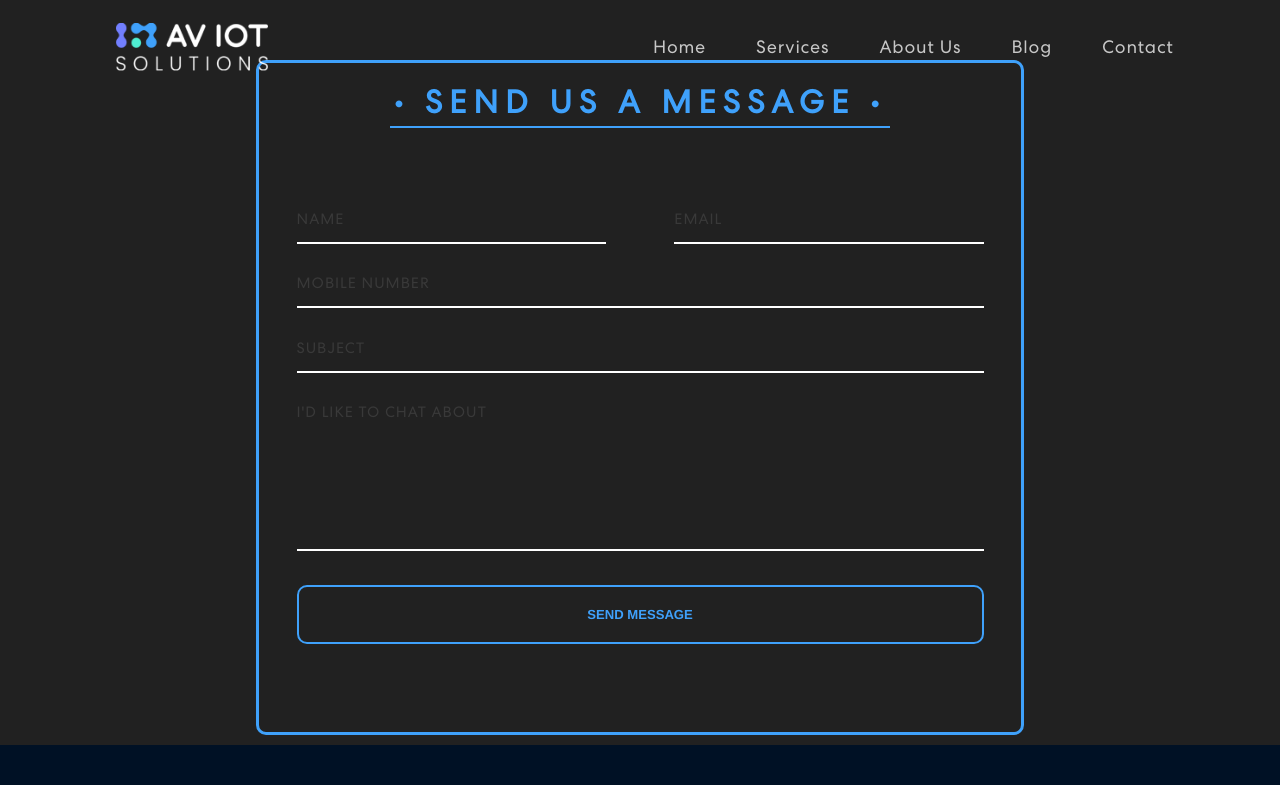
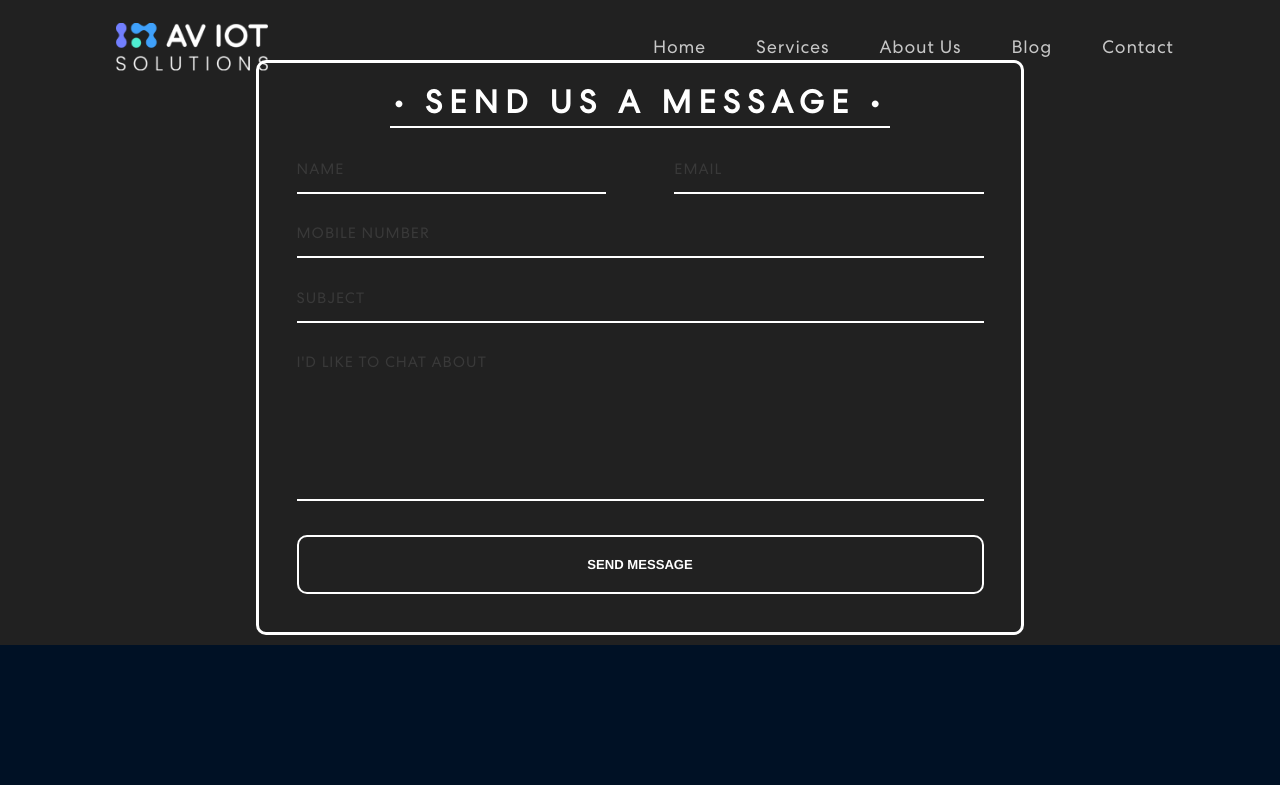
Before and after one commit to harindiw/AV-IOT-Web, a React (Create React App) app: page /SendMsg in a window 1280 px wide. Shown: the top 785 px of the page. Built offline with nearby package versions, Linux system fonts and the light colour scheme.

Commit message:
modify css

```diff
--- a/src/components/Blog/Blog.css
+++ b/src/components/Blog/Blog.css
@@ -2,7 +2,8 @@
     background-color: #001125;
 }
 
-h1.topic{
+h1.topic {
+  padding-left: 44px;
   padding-top: 100px;
   color: #8591B5;
   font-weight: 600;
--- a/src/components/Blog/Subscribe.css
+++ b/src/components/Blog/Subscribe.css
@@ -50,22 +50,25 @@
 
 .subscribe__copy {
     max-width: 450px;
-	text-align: center;
-	margin-bottom: 53px;
+    text-align: left;
+    /* margin-bottom: 53px; */
     line-height: 1.5;
+    font-size: 20px;
     color: #CAD3DB;
 }
 
 .form {
     padding-top: 20px;
-	margin-bottom: 50px;
+    /* margin-bottom: 50px; */
 }
+
 
 .form__email {
     padding: 20px 25px;
     border-radius: 10px;
     border: 1px solid #CAD3DB;
-	width: 750px;
+    width: 599px;
+    margin: 11px;
     font-size: 18px;
     color: #0F121F;
 }
--- a/src/components/Contact/SendMsg.css
+++ b/src/components/Contact/SendMsg.css
@@ -106,7 +106,7 @@ textarea {
 }
 
 #contact-container {
-  border: solid 3px #3FA1FB;
+  border: solid 3px #ffffff;
   max-width: 768px;
   margin: 60px auto;
   position: relative;
@@ -116,11 +116,11 @@ textarea {
 
 form {
   padding: 37.5px;
-  margin: 50px 0;
+  /* margin: 50px 0; */
 }
 
 .contact-h1 {
-  color: #3FA1FB;
+  color: #ffffff;
   font-size: 32px;
   font-weight: 700;
   letter-spacing: 7px;
@@ -130,7 +130,7 @@ form {
 }
 
 .underline {
-  border-bottom: solid 2px #3FA1FB;
+  border-bottom: solid 2px #ffffff;
   padding-top: 5px;
   margin: -0.512em auto;
   width: 500px;
@@ -229,7 +229,7 @@ textarea {
   inline-size: 400px;
   text-align: center;
   border-radius: 10px;
-  color: #3FA1FB;
+  color: #ffffff;
   cursor: pointer;
   display: inline-block;
   font-family: 'Helvetica', Arial, sans-serif;
--- a/src/components/Home/Stats.css
+++ b/src/components/Home/Stats.css
@@ -23,13 +23,14 @@
   display: flex;
   align-items: center;
   justify-content: center;
-  margin-bottom: auto;
+  /* margin-bottom: auto; */
   /* margin: -100px 0px; */
   width: 100%;
   /* padding-top: 100px; */
   flex-wrap: wrap;
   /* padding-top: 195px; */
-  height: 594px;
+  height: 408px;
+  padding-bottom: -157px;
 }
 
 
```
Lines whose indentation alone changed are shown as unchanged.
